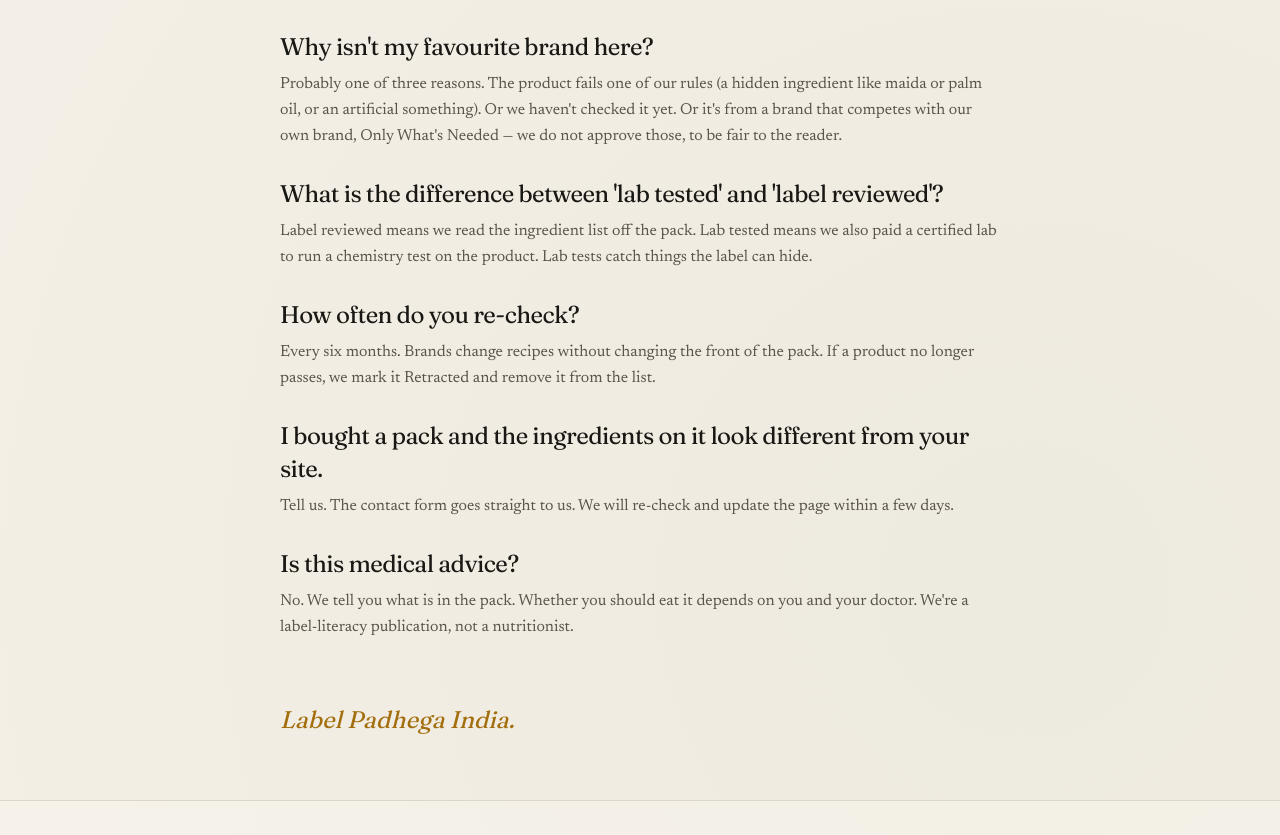
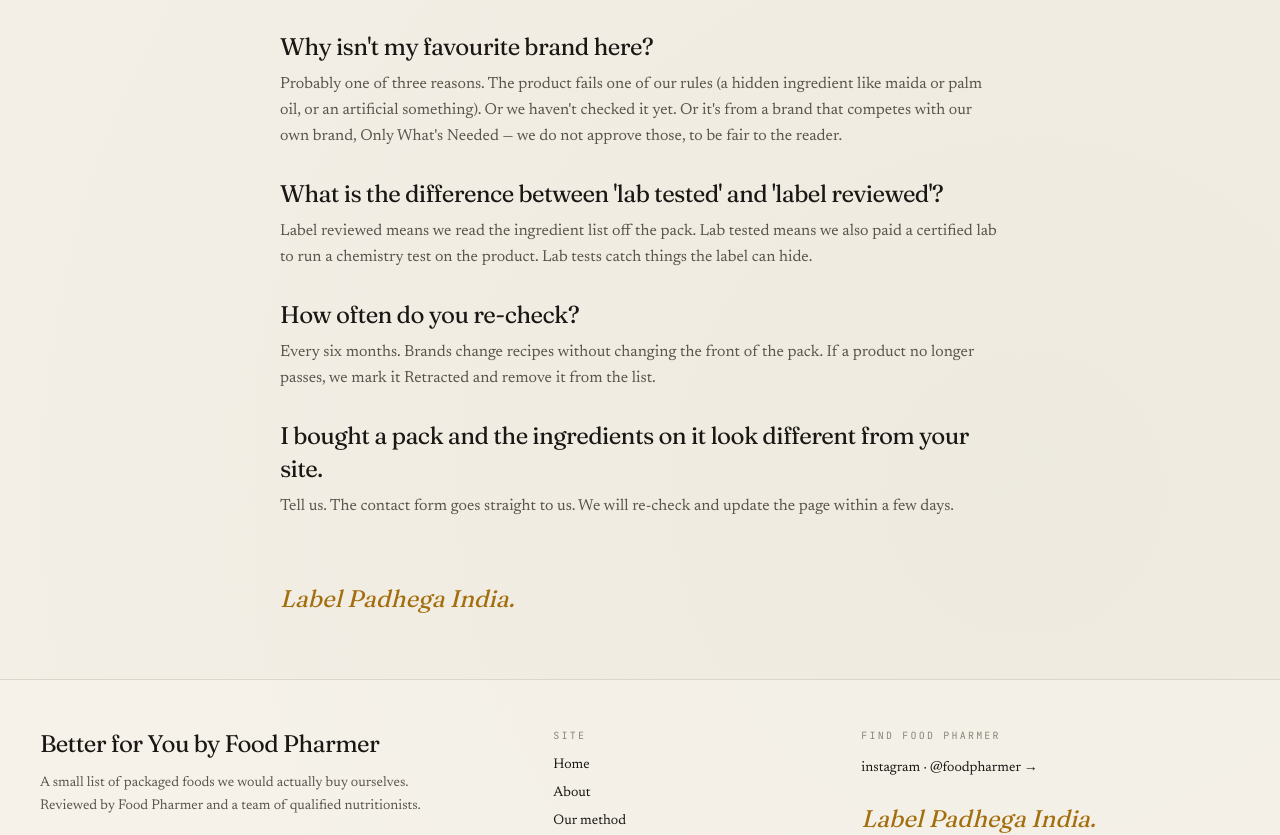
Before and after one commit to devnarsinghani22/better-for-you, a Next.js app: page /about in a window 1280 px wide. Shown: the part 1438-2273 px from the top of the page. Built offline with nearby package versions, Linux system fonts and the light colour scheme.

Commit message:
chore: drop the medical-advice FAQ entry
Removes the "Is this medical advice?" Q&A from the /about FAQs section.

Co-Authored-By: Claude Opus 4.7 (1M context) <noreply@anthropic.com>

```diff
--- a/app/about/page.tsx
+++ b/app/about/page.tsx
@@ -125,10 +125,6 @@ export default function AboutPage() {
                 q: "I bought a pack and the ingredients on it look different from your site.",
                 a: "Tell us. The contact form goes straight to us. We will re-check and update the page within a few days.",
               },
-              {
-                q: "Is this medical advice?",
-                a: "No. We tell you what is in the pack. Whether you should eat it depends on you and your doctor. We're a label-literacy publication, not a nutritionist.",
-              },
             ].map((item, i) => (
               <div key={i}>
                 <h3 className="font-display text-xl sm:text-2xl tracking-tight text-[color:var(--ink)] leading-snug">
```
